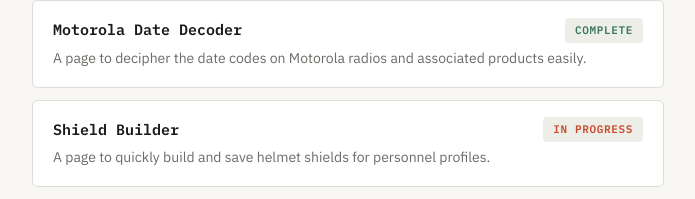
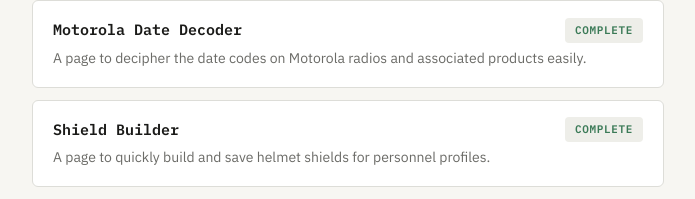
Before and after one commit to fish1552/fish1552.github.io, a plain HTML site: page projects.html in a window 1280 px wide. Shown: the part 380-579 px from the top of the page, without its empty margins (292-987 px from the left). Drawn offline with Linux system fonts and the light colour scheme.

Commit message:
Update project status from 'In Progress' to 'Complete'

```diff
--- a/projects.html
+++ b/projects.html
@@ -231,7 +231,7 @@
         <a class="project-card" href="https://fish1552.github.io/Shield%20Builder.html" target="_blank" rel="noopener">
           <div class="project-top">
             <span class="project-title">Shield Builder</span>
-            <span class="status status-progress">In Progress</span>
+            <span class="status status-complete">Complete</span>
           </div>
           <p class="project-desc">A page to quickly build and save helmet shields for personnel profiles.</p>
         </a>
```
